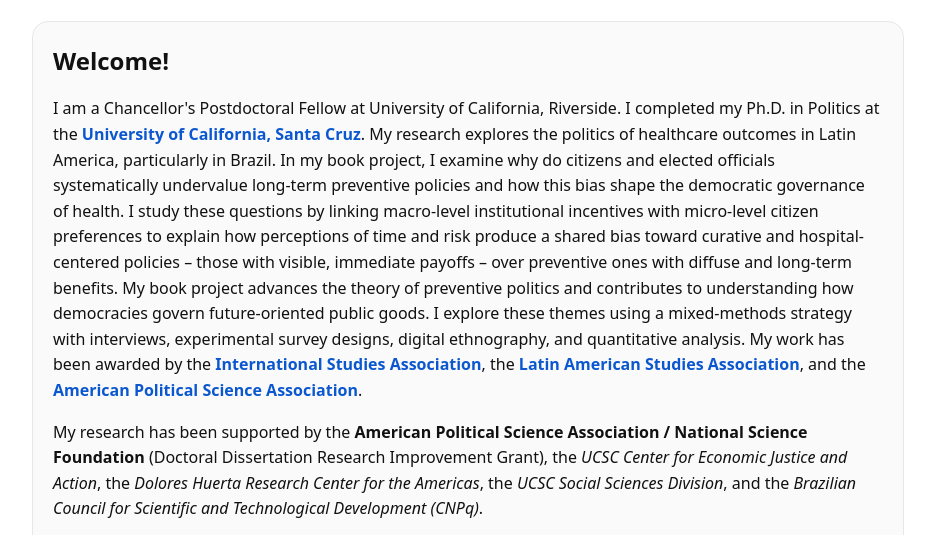
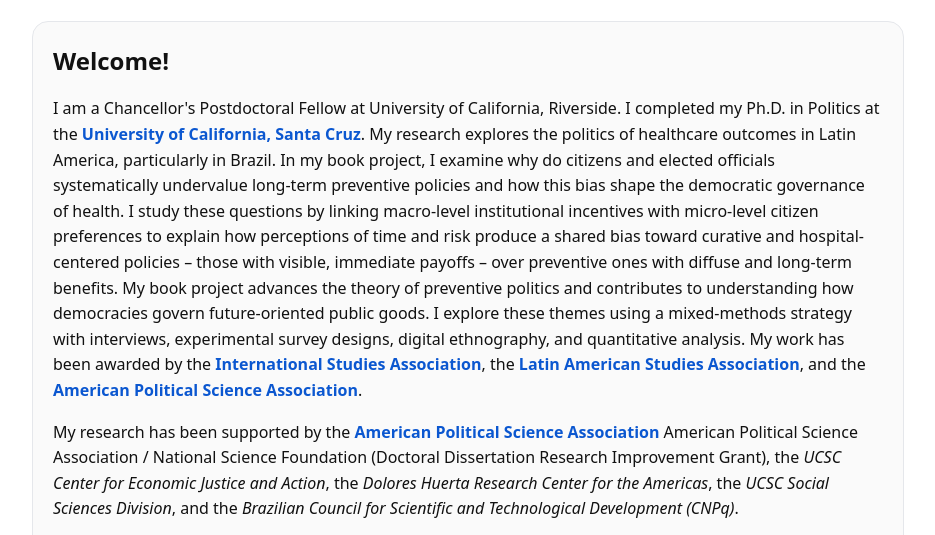
Before and after one commit to tiagotasca/tiagotasca.github.io, a plain HTML site: page index.html in a window 1280 px wide. Shown: the part 220-755 px from the top of the page, without its empty margins (172-1107 px from the left). Drawn offline with Linux system fonts and the light colour scheme.

Commit message:
Update index.html

```diff
--- a/index.html
+++ b/index.html
@@ -39,7 +39,8 @@ My work has been awarded by the <a class="cta" href="https://www.isanet.org/Prog
     American Political Science Association</a>.
           </p>
           <p>
-    My research has been supported by the <strong>American Political Science Association / National Science Foundation</strong>
+    My research has been supported by the <a class="cta" href="https://apsanet.org/programs/doctoral-dissertation-research-improvement-grants/2025-ddri-grantees/" target="_blank" rel="noopener">
+    American Political Science Association</a> American Political Science Association / National Science Foundation</a>
     (Doctoral Dissertation Research Improvement Grant), the <em>UCSC Center for Economic Justice and Action</em>, the
     <em>Dolores Huerta Research Center for the Americas</em>, the
     <em>UCSC Social Sciences Division</em>, and the
```
